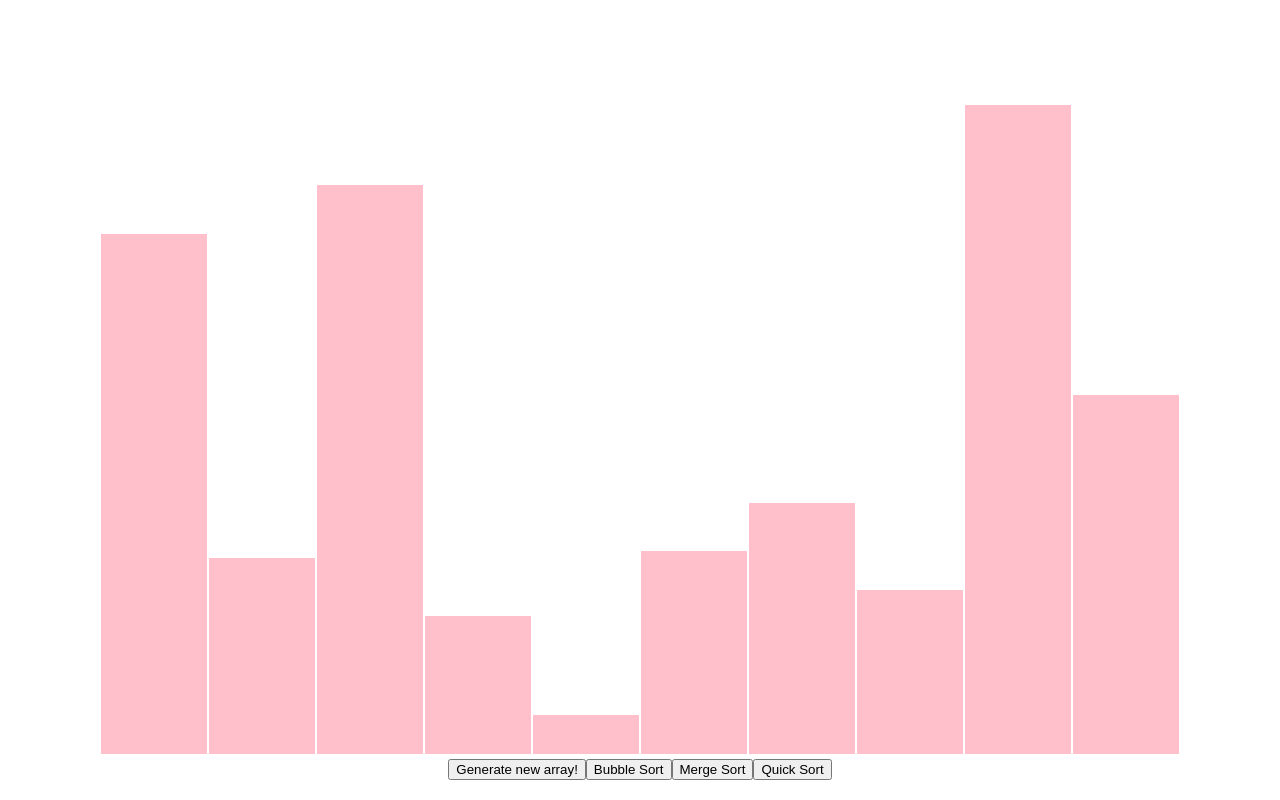
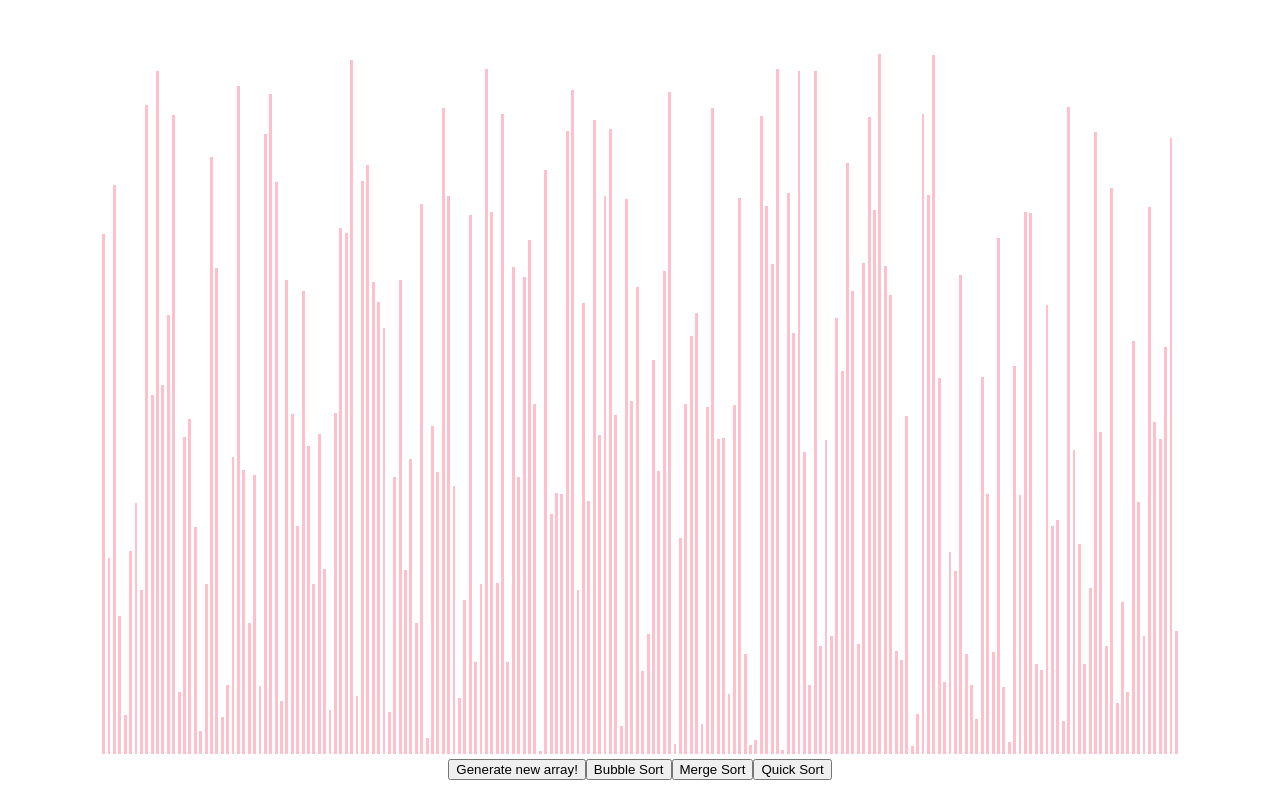
Before and after one commit to yadav8/Projects, a React (Create React App) app in the folder sort-visualizer/: page / in a window 1280 px wide. Built offline with nearby package versions, Linux system fonts and the light colour scheme.

Commit message:
Re-commiting previous commit

```diff
--- a/sort-visualizer/src/Sort-Visualizer/ArrayContainer.jsx
+++ b/sort-visualizer/src/Sort-Visualizer/ArrayContainer.jsx
@@ -8,10 +8,10 @@ import getMergeSortSequence from '../Sort-Algorithms/MergeSort.js';
 import getQuickSortSequence from '../Sort-Algorithms/QuickSort.js';
 
 // Change this value for the number of bars (value) in the array.
-const ARRAY_SIZE = 10;
+const ARRAY_SIZE = 200;
 
 // Change this value for the speed of the animations.
-const ANIMATION_SPEED_MS = 500; //ARRAY_SIZE/10;
+const ANIMATION_SPEED_MS = 10; //ARRAY_SIZE/10;
 
 // Resizes to fit browser window
 let arrayContainerWidth = window.innerWidth - 200;
```
